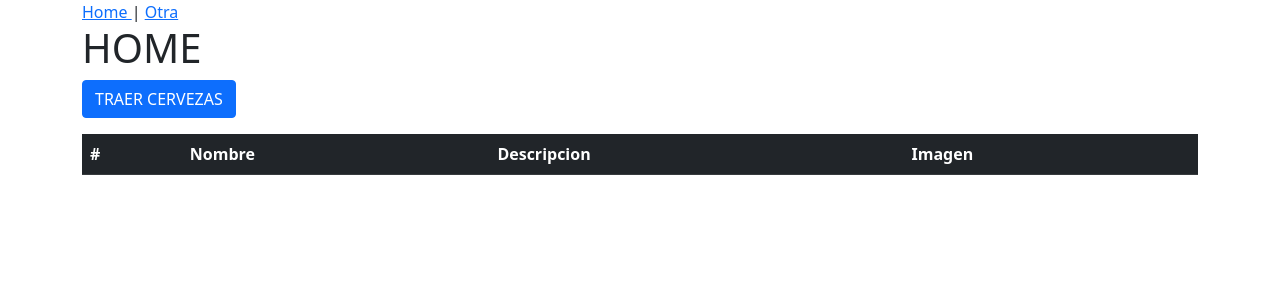
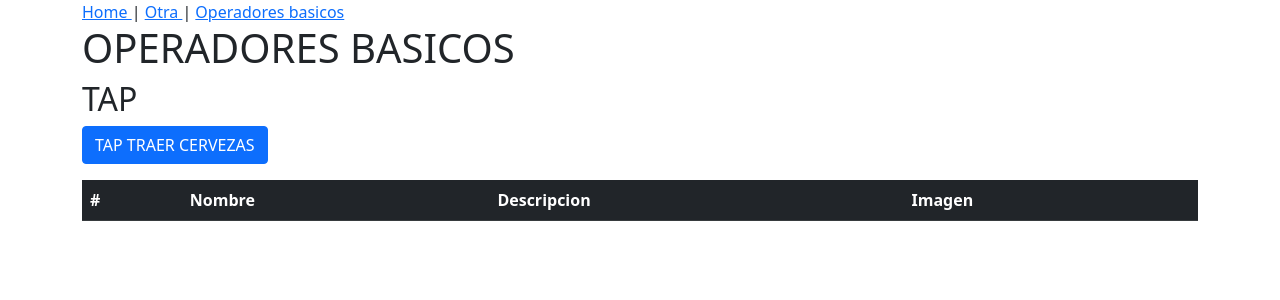
Before and after one commit to anguleando/rxjs, an Angular app: page /operadores-basico in a window 1280 px wide. Before the commit this address led to /home. Shown: the top 300 px of the page. Built offline with nearby package versions, Linux system fonts and the light colour scheme.

Commit message:
Add new OperadoresBasicos Component: - Create component - Add route path - Add code for 'tap' operator

```diff
--- a/src/app/app-routing.module.ts
+++ b/src/app/app-routing.module.ts
@@ -1,6 +1,7 @@
 import { NgModule } from '@angular/core';
 import { RouterModule, Routes } from '@angular/router';
 import { HomeComponent } from './components/home/home.component';
+import { OperadoresBasicosComponent } from './components/operadores-basicos/operadores-basicos.component';
 import { OtherComponent } from './components/other/other.component';
 
 const routes: Routes = [
@@ -11,6 +12,10 @@ const routes: Routes = [
   {
     path:'other',
     component: OtherComponent
+  },
+  {
+    path:'operadores-basico',
+    component: OperadoresBasicosComponent
   },
   {
     path:'**',
--- a/src/app/app.component.html
+++ b/src/app/app.component.html
@@ -1,7 +1,9 @@
 <div class="container">
   <a routerLinkActive="active" routerLink="/home">Home </a> |
 
-  <a routerLinkActive="active" routerLink="/other">Otra </a>
+  <a routerLinkActive="active" routerLink="/other">Otra </a> |
+
+  <a routerLinkActive="active" routerLink="/operadores-basico">Operadores basicos</a>
 
   <router-outlet></router-outlet>
 </div>
--- a/src/app/app.module.ts
+++ b/src/app/app.module.ts
@@ -7,12 +7,14 @@ import { AppRoutingModule } from './app-routing.module';
 import { AppComponent } from './app.component';
 import { HomeComponent } from './components/home/home.component';
 import { OtherComponent } from './components/other/other.component';
+import { OperadoresBasicosComponent } from './components/operadores-basicos/operadores-basicos.component';
 
 @NgModule({
   declarations: [
     AppComponent,
     HomeComponent,
-    OtherComponent
+    OtherComponent,
+    OperadoresBasicosComponent,
   ],
   imports: [
     BrowserModule,
--- /dev/null
+++ b/src/app/components/operadores-basicos/operadores-basicos.component.html
@@ -0,0 +1,23 @@
+<h1>OPERADORES BASICOS</h1>
+
+<h2>TAP</h2>
+    <p><button type="button" class="btn btn-primary" (click)="onGetCervezasTap()">TAP TRAER CERVEZAS</button></p>
+
+<table class="table table-dark table-striped">
+  <thead>
+    <tr>
+      <th scope="col">#</th>
+      <th scope="col">Nombre</th>
+      <th scope="col">Descripcion</th>
+      <th scope="col">Imagen</th>
+    </tr>
+  </thead>
+  <tbody>
+    <tr *ngFor="let cerveza of arrayCervezas">
+      <th scope="row">{{ cerveza?.id }}</th>
+      <td>{{ cerveza?.name }}</td>
+      <td>{{ cerveza?.description }}</td>
+      <td><img [src]="cerveza?.image_url" [alt]="cerveza?.description" class="img-thumbnail"></td>
+    </tr>
+  </tbody>
+</table>
--- /dev/null
+++ b/src/app/components/operadores-basicos/operadores-basicos.component.ts
@@ -0,0 +1,91 @@
+import { Component, OnInit } from '@angular/core';
+import { from, Observer, of, switchMap, tap, toArray } from 'rxjs';
+import { Cerveza } from 'src/app/models/cerveza.interface';
+import { BeersService } from 'src/app/services/beers.service';
+
+@Component({
+  selector: 'app-operadores-basicos',
+  templateUrl: './operadores-basicos.component.html',
+  styleUrls: ['./operadores-basicos.component.scss']
+})
+export class OperadoresBasicosComponent implements OnInit {
+
+  arrayCervezas: Cerveza[] = [];
+
+  myObserver: Observer<any> = {
+    next: (dato: any) => { // call back
+      console.log('NEXT en subscribe - Res:', dato);
+    },
+    error: (err) => {
+      console.log('ERROR EN OBSERVABLE:', err);
+    },
+    complete: () => {
+      console.log('El observer ha sido completado');
+    },
+  };
+
+  myOperadorBody = (res: any) => {
+      console.log('myOperadorBody res:', res);
+      return res;
+    }
+
+  constructor(
+    private beersService: BeersService,
+  ) { }
+
+  ngOnInit(): void {
+  }
+
+  onGetCervezasTap() {
+
+    console.log('entro en onGetCervezasTap');
+
+    this.beersService.getCervezas().pipe(
+      // tap( console.log),
+
+      // // *****************************
+      // // FUNCIONAMIENTO NORMAL
+      // tap( res => console.log(res)),
+      // // *****************************
+
+      // PATRON PARA CUALQUIER OPERADOR
+      tap((res: any) => {
+        console.log(res);
+        return res;
+      }),
+
+      // tap(this.myOperadorBody),
+
+      // tap(res => {
+      //   console.log('EN tap - res:', res);
+      //   // return res; // Como excecpcion, tap no puede modificar el flujo,
+      //   // por tanto no necesita devolver nada.
+      //   // Es como si pincharamos un cable y escucharamos que llega
+      // }),
+
+      // Ejemplo de "VER POR DONDE VAS"
+      // tap ( res => console.log('tap1:', res)),
+      // switchMap( res => this.beersService.getCerveza(res[0].id) ),
+      // tap ( res => console.log('tap2:', res)),
+
+      // Ejemplo de tomar el valor (similar a como se hace el suscribe)
+      // tap(res => {
+      //   console.log('EN tap - res:', res);
+      //   this.arrayCervezas = res;
+      // }),
+
+    )
+    .subscribe(
+      (res: any) =>  {
+        // this.arrayCervezas = res;
+        console.log('EN subscribe FINAL - Recivo res: ', res);
+
+    });
+    // .subscribe(this.myObserver);
+
+  }
+
+
+
+
+}
```
Also changed, not shown: src/app/components/operadores-basicos/operadores-basicos.component.scss (added), 1 other file (tests, documents, lock files or other folders).
